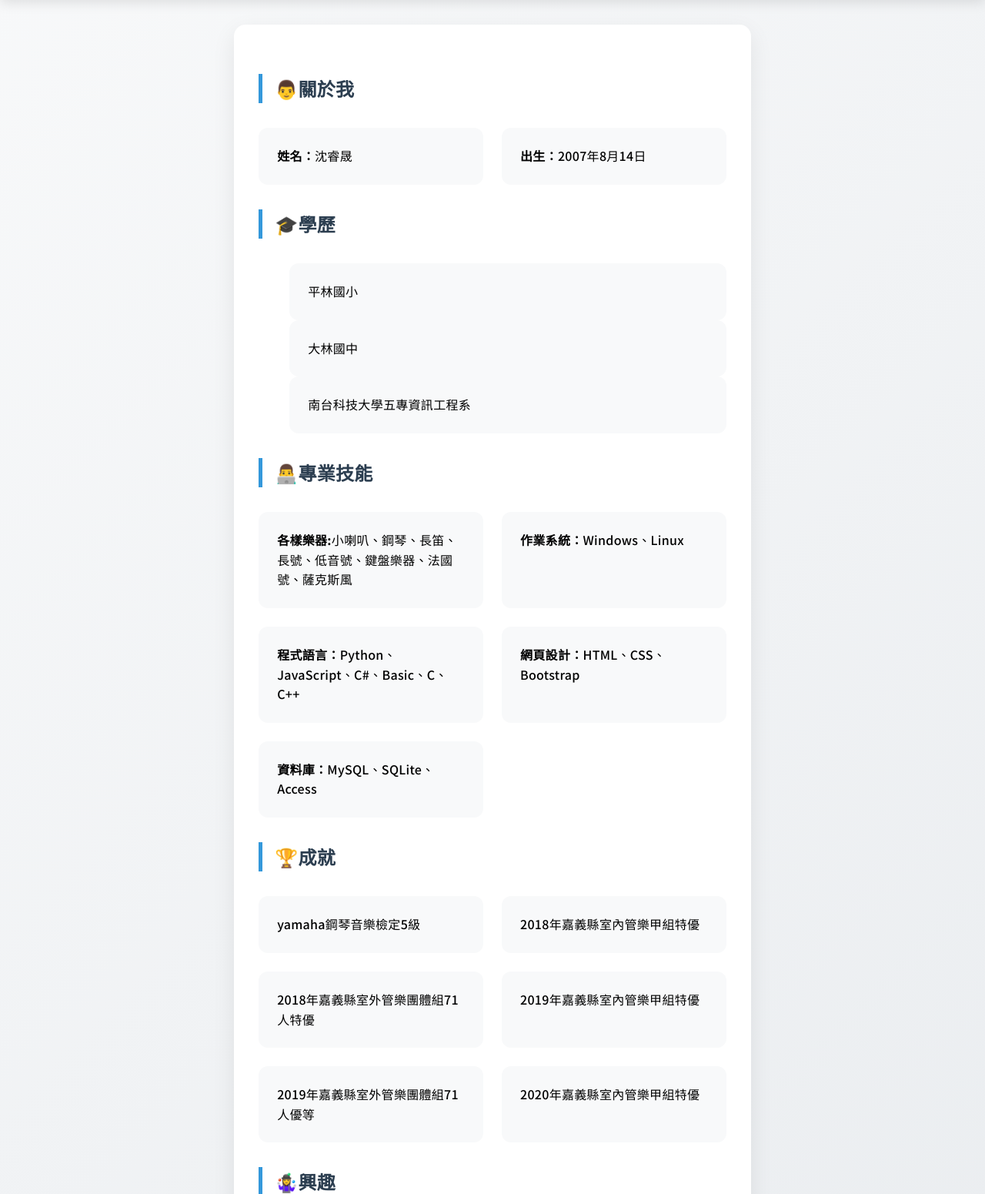
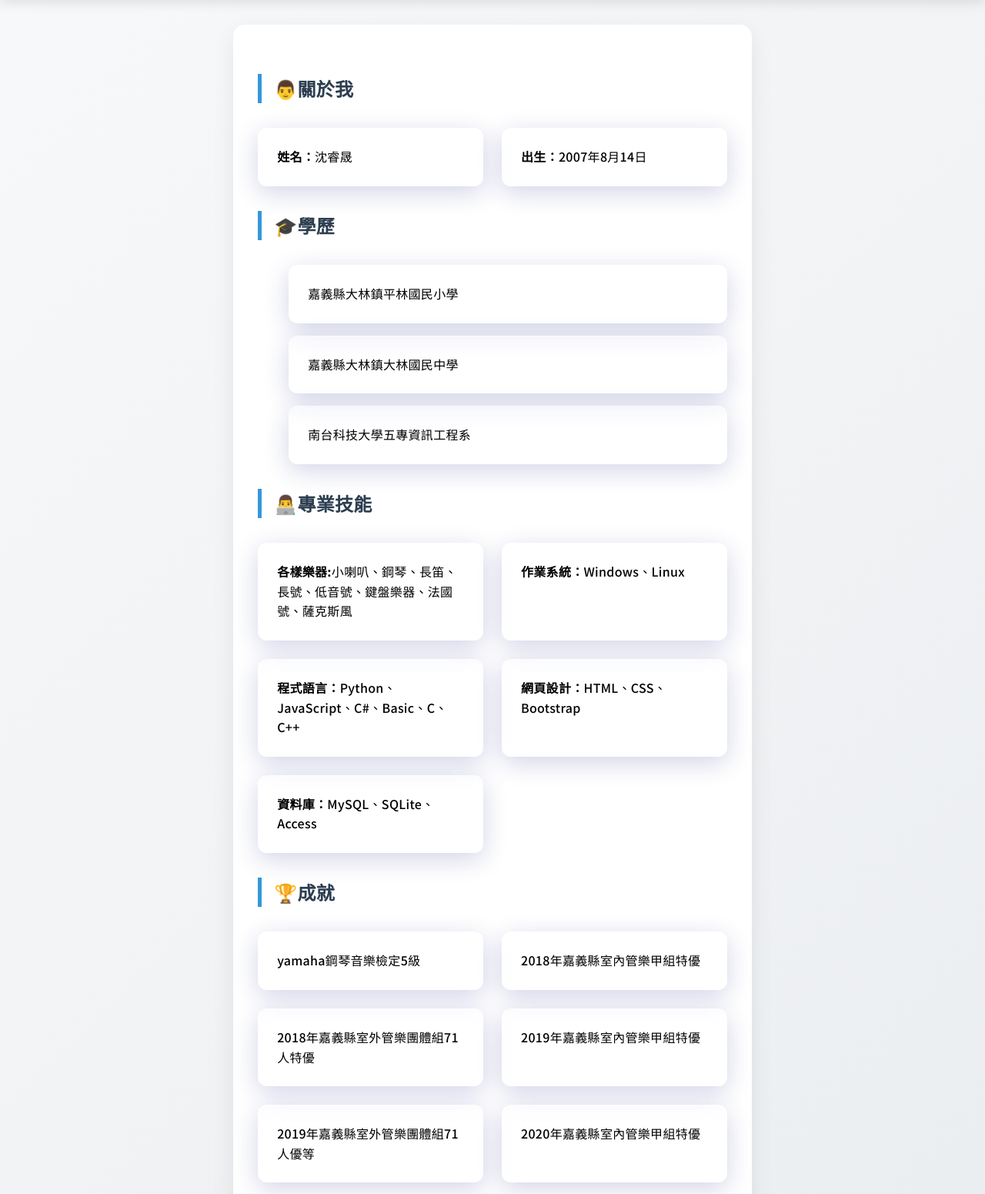
Before and after one commit to jui-cheng-shen/finel_Flask_project, a Flask app: page /about in a window 1280 px wide. Shown: the part 168-1719 px from the top of the page at 77% size. Run offline with Flask 3, Linux system fonts and the light colour scheme.

Commit message:
更新關於我頁面，詳細列出學歷的學校名稱

```diff
--- a/static/style.css
+++ b/static/style.css
@@ -94,7 +94,9 @@ main {
   animation: fadeIn 0.5s ease-in;
 }
 
+
 /* Homepage-Specific Main Styles */
+/**/
 main.homepage {
   flex-grow: 1;
   display: flex;
@@ -110,6 +112,7 @@ main.homepage {
     opacity: 0;
     transform: translateY(10px);
   }
+
   to {
     opacity: 1;
     transform: translateY(0);
@@ -129,6 +132,15 @@ h2 {
 /* ===================
    List Display Component
    =================== */
+
+ol {
+  display: grid;
+  grid-template-columns: repeat(1, 1fr);
+  gap: 1rem;
+  padding: 5 0 1.5rem;
+  margin: 0;
+}
+
 ul {
   display: grid;
   grid-template-columns: repeat(auto-fit, minmax(280px, 1fr));
@@ -146,18 +158,30 @@ ul {
 
 li {
   list-style: none;
-  background: #f8f9fa;
+  /* Liquid Glass 效果 */
+  background: rgba(255, 255, 255, 0.15);
+  /* 半透明背景 */
+  backdrop-filter: blur(8px) saturate(180%);
+  /* 磨砂玻璃效果 */
+  border: 1px solid rgba(255, 255, 255, 0.3);
+  /* 輕微的邊框，增加玻璃質感 */
   border-radius: 12px;
   padding: 1.5rem;
-  transition: all 0.3s ease;
+  transition: all 0.3s ease, transform 0.3s ease, box-shadow 0.3s ease;
+  /* 保留原有動畫，並加入 box-shadow 過渡 */
   position: relative;
   overflow: hidden;
+  /* 內部陰影和光澤，模擬玻璃的深度和反射 */
+  box-shadow: 0 8px 32px rgba(31, 38, 135, 0.2), inset 0 0 0 1px rgba(255, 255, 255, 0.1);
 }
 
 li:hover {
   transform: translateY(-5px);
-  background: linear-gradient(135deg, #f8f9fa 0%, #e9ecef 100%);
-  box-shadow: 0 8px 20px rgba(52, 152, 219, 0.25);
+  /* 懸停時的背景可以稍微調整，增加互動感 */
+  background: rgba(255, 255, 255, 0.25);
+  /* 懸停時稍微更透明 */
+  box-shadow: 0 12px 36px rgba(31, 38, 135, 0.3), inset 0 0 0 1px rgba(255, 255, 255, 0.2);
+  /* 懸停時陰影更明顯 */
 }
 
 li a {
@@ -247,7 +271,7 @@ footer {
   flex-wrap: wrap;
   gap: 40px;
   max-width: 1100px;
-  background-color: #ffffff;
+  background-color: #f3eeee7a;
   border-radius: 15px;
   box-shadow: 0 10px 30px rgba(0, 0, 0, 0.08);
   padding: 40px;
--- a/templates/about.html
+++ b/templates/about.html
@@ -12,8 +12,8 @@
 
 <h2>🎓學歷</h2>
 <ol class="edu-list">
-    <li>平林國小</li>
-    <li>大林國中</li>
+    <li>嘉義縣大林鎮平林國民小學</li>
+    <li>嘉義縣大林鎮大林國民中學</li>
     <li>南台科技大學五專資訊工程系</li>
 </ol>
 
```
